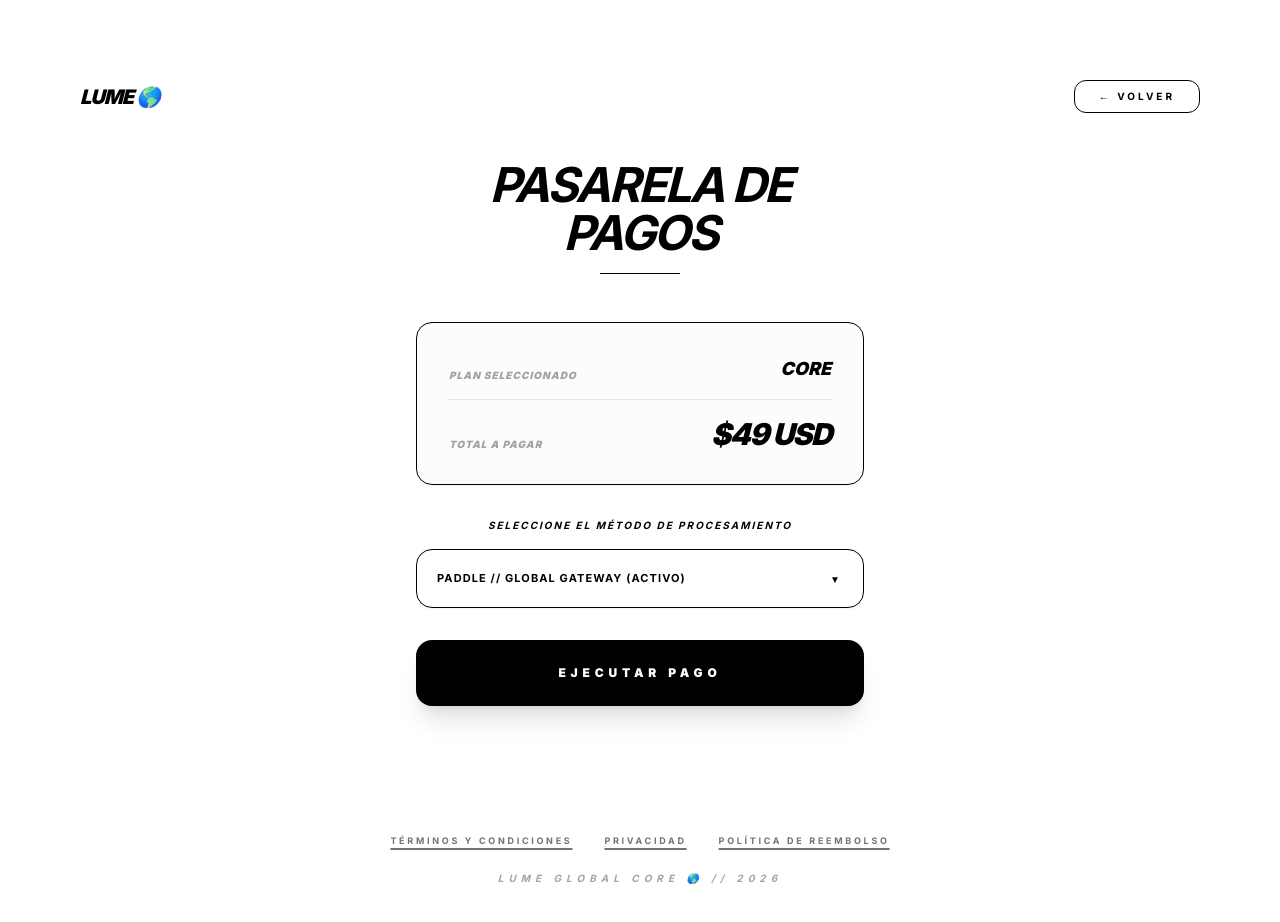
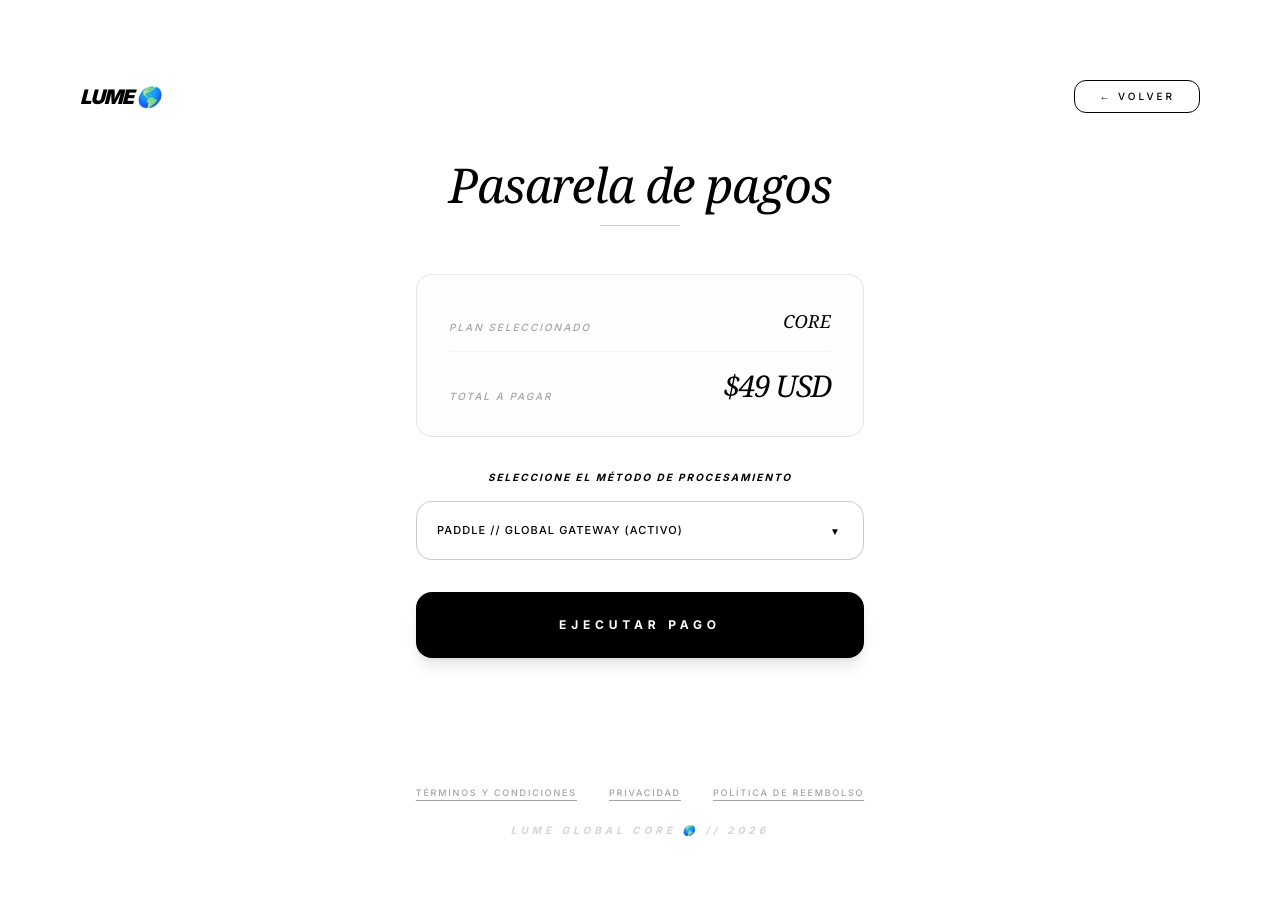
Before and after one commit to lumeglobal10-prog/lume-global-core, a Next.js app: page /checkout in a window 1280 px wide. Shown: the top 922 px of the page. Built offline with nearby package versions, Linux system fonts and the light colour scheme.

Commit message:
Update page.tsx

```diff
--- a/app/checkout/page.tsx
+++ b/app/checkout/page.tsx
@@ -3,6 +3,8 @@
 import { useState, useEffect } from 'react';
 import { useRouter } from 'next/navigation';
 import Link from 'next/link';
+
+// NOTA TÉCNICA: Se asume la configuración de fuentes Serif (Cormorant) y Sans (Inter) en el Layout global.
 
 export default function CheckoutPage() {
   const router = useRouter();
@@ -10,8 +12,8 @@ export default function CheckoutPage() {
   const [loading, setLoading] = useState(false);
   const [userMail, setUserMail] = useState('');
 
-  // 🌐 ESPECIFICACIONES NODO SAN PABLO (V6.5) - PRODUCCIÓN CERTIFICADA
-  const API_BASE = "https://lumeglobalcore.com";
+  // 🌐 ESPECIFICACIONES NODO SAN PABLO (V6.5) - PUERTO RECTIFICADO 8081
+  const API_BASE = "https://lumeglobalcore.com:8081";
   const LUME_HEADERS = {
     'Content-Type': 'application/json',
     'X-Lume-Node': 'SAN_PABLO',
@@ -19,7 +21,6 @@ export default function CheckoutPage() {
   };
 
   useEffect(() => {
-    // RECUPERACIÓN DE DATOS DEL KERNEL LOCAL (Protocolo Alfa)
     const planName = localStorage.getItem('lume_selected_plan') || 'CORE';
     const mail = localStorage.getItem('lume_user_mail') || '';
     setUserMail(mail);
@@ -39,9 +40,7 @@ export default function CheckoutPage() {
 
   const handlePayment = async () => {
     setLoading(true);
-
     try {
-      // 📡 HANDSHAKE FINANCIERO CON EL GATEWAY SOBERANO
       const response = await fetch(`${API_BASE}/api/v1/payments/init`, {
         method: 'POST',
         headers: LUME_HEADERS,
@@ -54,7 +53,6 @@ export default function CheckoutPage() {
       });
 
       if (response.ok) {
-        // Confirmación de registro de transacción en el Nodo San Pablo
         alert("PROTOCOLO DE PAGO INICIADO: Transacción registrada en el Nodo San Pablo.");
         router.push('/dashboard');
       } else {
@@ -72,43 +70,45 @@ export default function CheckoutPage() {
     <main className="min-h-screen bg-white text-black font-sans flex flex-col justify-between p-8 md:p-20 overflow-x-hidden">
 
       <nav className="flex justify-between items-center w-full">
+        {/* LOGO: INMUTABLE POR DIRECTIVA ALE */}
         <div className="text-xl font-black tracking-tighter italic uppercase">
           LUME 🌎
         </div>
         <button
           onClick={() => router.back()}
-          className="text-[10px] font-bold tracking-[0.3em] uppercase border border-black px-6 py-2 rounded-xl active:scale-95 transition-all"
+          className="text-[10px] font-medium tracking-[0.3em] uppercase border border-black px-6 py-2 rounded-xl active:scale-95 transition-all hover:bg-black hover:text-white"
         >
           ← VOLVER
         </button>
       </nav>
 
       <div className="max-w-md mx-auto w-full flex flex-col items-center py-12">
-        <h1 className="text-4xl md:text-5xl font-bold uppercase tracking-tighter mb-4 italic text-center">
-          Pasarela de Pagos
+        {/* TÍTULO: TIPOGRAFÍA SERIF (ESTILO KARADA) */}
+        <h1 className="text-4xl md:text-5xl font-serif font-light tracking-tight mb-4 italic text-center lowercase first-letter:uppercase">
+          Pasarela de pagos
         </h1>
-        <div className="h-[1px] w-20 bg-black mb-12"></div>
+        <div className="h-[1px] w-20 bg-black/20 mb-12"></div>
 
-        <div className="w-full border border-black p-8 rounded-2xl mb-8 space-y-4 bg-neutral-50/50 shadow-sm">
+        <div className="w-full border border-black/10 p-8 rounded-2xl mb-8 space-y-4 bg-neutral-50/30 backdrop-blur-sm">
           <div className="flex justify-between items-end">
-            <span className="text-[10px] font-black uppercase tracking-widest text-neutral-400 italic">Plan Seleccionado</span>
-            <span className="text-lg font-black italic">{selectedPlan.nombre}</span>
+            <span className="text-[10px] font-sans font-medium uppercase tracking-[0.2em] text-neutral-400 italic">Plan Seleccionado</span>
+            <span className="text-lg font-serif italic font-medium">{selectedPlan.nombre}</span>
           </div>
-          <div className="flex justify-between items-end border-t border-neutral-200 pt-4">
-            <span className="text-[10px] font-black uppercase tracking-widest text-neutral-400 italic">Total a Pagar</span>
-            <span className="text-3xl font-black italic tracking-tighter">${selectedPlan.precio} USD</span>
+          <div className="flex justify-between items-end border-t border-neutral-100 pt-4">
+            <span className="text-[10px] font-sans font-medium uppercase tracking-[0.2em] text-neutral-400 italic">Total a Pagar</span>
+            <span className="text-3xl font-serif font-light italic tracking-tighter">${selectedPlan.precio} USD</span>
           </div>
         </div>
 
         <div className="w-full space-y-8">
           <div className="space-y-4">
-            <label className="text-[10px] font-bold tracking-[0.2em] uppercase text-black italic leading-relaxed block text-center">
+            <label className="text-[10px] font-sans font-bold tracking-[0.2em] uppercase text-black italic leading-relaxed block text-center">
               Seleccione el método de procesamiento
             </label>
 
             <div className="relative">
               <select
-                className="w-full bg-white border border-black p-5 rounded-2xl text-[11px] font-bold uppercase tracking-widest focus:outline-none appearance-none cursor-pointer hover:bg-neutral-50 transition-colors shadow-sm"
+                className="w-full bg-white border border-black/20 p-5 rounded-2xl text-[11px] font-sans font-medium uppercase tracking-widest focus:outline-none appearance-none cursor-pointer hover:bg-neutral-50 transition-colors"
               >
                 <option value="paddle">PADDLE // GLOBAL GATEWAY (ACTIVO)</option>
                 <option value="crypto" disabled>CRYPTO // ENCRYPTED (PRÓXIMAMENTE)</option>
@@ -120,7 +120,7 @@ export default function CheckoutPage() {
           <button
             onClick={handlePayment}
             disabled={loading}
-            className="w-full bg-black text-white p-6 rounded-2xl text-[12px] font-black uppercase tracking-[0.4em] hover:bg-neutral-800 transition-all shadow-xl active:scale-95 flex justify-center items-center"
+            className="w-full bg-black text-white p-6 rounded-2xl text-[12px] font-sans font-bold uppercase tracking-[0.4em] hover:bg-neutral-800 transition-all shadow-lg active:scale-95 flex justify-center items-center"
           >
             {loading ? (
               <div className="w-5 h-5 border-2 border-white border-t-transparent rounded-full animate-spin"></div>
@@ -130,18 +130,18 @@ export default function CheckoutPage() {
       </div>
 
       <footer className="flex flex-col items-center space-y-6 pt-20">
-        <div className="flex flex-wrap justify-center gap-8 font-sans text-neutral-500">
-          <Link href="/terms" className="text-[9px] font-bold tracking-[0.3em] uppercase hover:text-black underline underline-offset-4 decoration-2">
+        <div className="flex flex-wrap justify-center gap-8 font-sans text-neutral-400">
+          <Link href="/terms" className="text-[9px] font-medium tracking-[0.2em] uppercase hover:text-black underline underline-offset-4 decoration-1 transition-all">
             Términos y Condiciones
           </Link>
-          <Link href="/privacy" className="text-[9px] font-bold tracking-[0.3em] uppercase hover:text-black underline underline-offset-4 decoration-2">
+          <Link href="/privacy" className="text-[9px] font-medium tracking-[0.2em] uppercase hover:text-black underline underline-offset-4 decoration-1 transition-all">
             Privacidad
           </Link>
-          <Link href="/refund" className="text-[9px] font-bold tracking-[0.3em] uppercase hover:text-black underline underline-offset-4 decoration-2">
+          <Link href="/refund" className="text-[9px] font-medium tracking-[0.2em] uppercase hover:text-black underline underline-offset-4 decoration-1 transition-all">
             Política de Reembolso
           </Link>
         </div>
-        <div className="text-[10px] font-bold tracking-[0.5em] text-neutral-400 uppercase italic text-center">
+        <div className="text-[10px] font-sans font-bold tracking-[0.4em] text-neutral-300 uppercase italic text-center">
           LUME GLOBAL CORE 🌎 // 2026
         </div>
       </footer>
```
